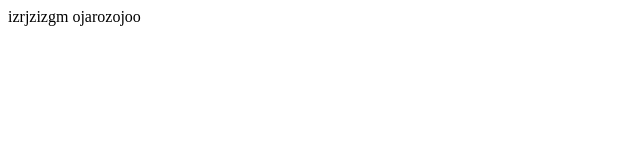
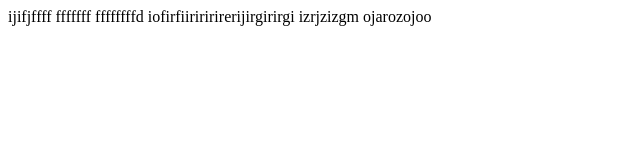
Before and after one commit to Bgomis/Site-, a plain HTML site: page index.html in a window 1280 px wide. Shown: the whole page, without its empty margins (0-640 px from the left). Drawn offline with Linux system fonts and the light colour scheme.

Commit message:
base intiiale1

```diff
--- a/index.html
+++ b/index.html
@@ -5,6 +5,10 @@
 
 </head>
 <body>
+ijifjffff
+fffffff
+ffffffffd
+iofirfiiriririrerijirgirirgi
 izrjzizgm ojarozojoo
 </body>
 </html>
```
